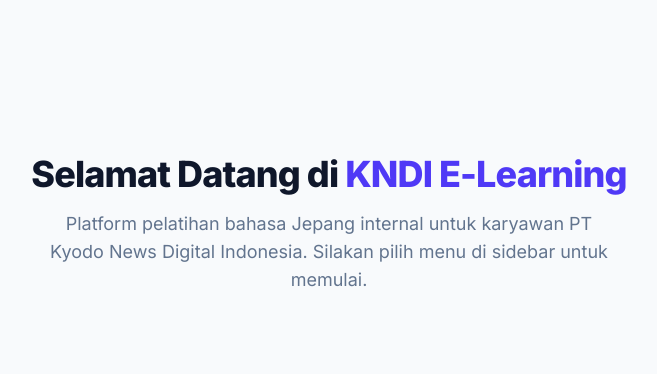
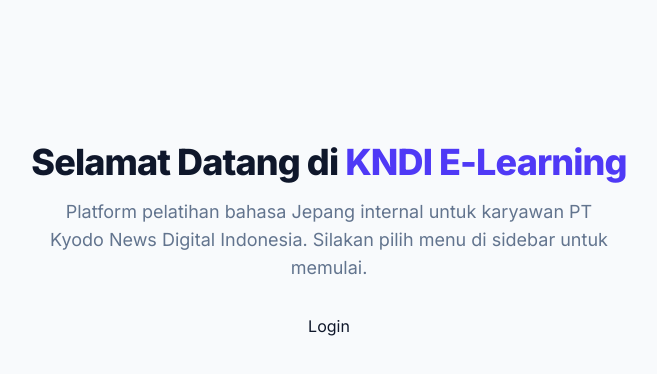
Before and after one commit to Zdannv/KNDI_E-Learning, a Next.js app in the folder frontend/: page / in a window 1280 px wide. Shown: the top 374 px of the page, without its empty margins (311-968 px from the left). Built offline with nearby package versions, Linux system fonts and the light colour scheme.

Commit message:
feat: added button link to direct to login page

```diff
--- a/frontend/src/app/page.tsx
+++ b/frontend/src/app/page.tsx
@@ -1,3 +1,5 @@
+import Link from "next/link";
+
 export default function Home() {
   return (
     <div className="flex flex-col items-center justify-center min-h-[60vh] text-center">
@@ -7,6 +9,11 @@
       <p className="text-slate-500 max-w-xl text-lg mb-8">
         Platform pelatihan bahasa Jepang internal untuk karyawan PT Kyodo News Digital Indonesia. Silakan pilih menu di sidebar untuk memulai.
       </p>
+      <div className="">
+        <button>
+          <Link href={"/login"}>Login</Link>
+        </button>
+      </div>
     </div>
   );
 }
```
